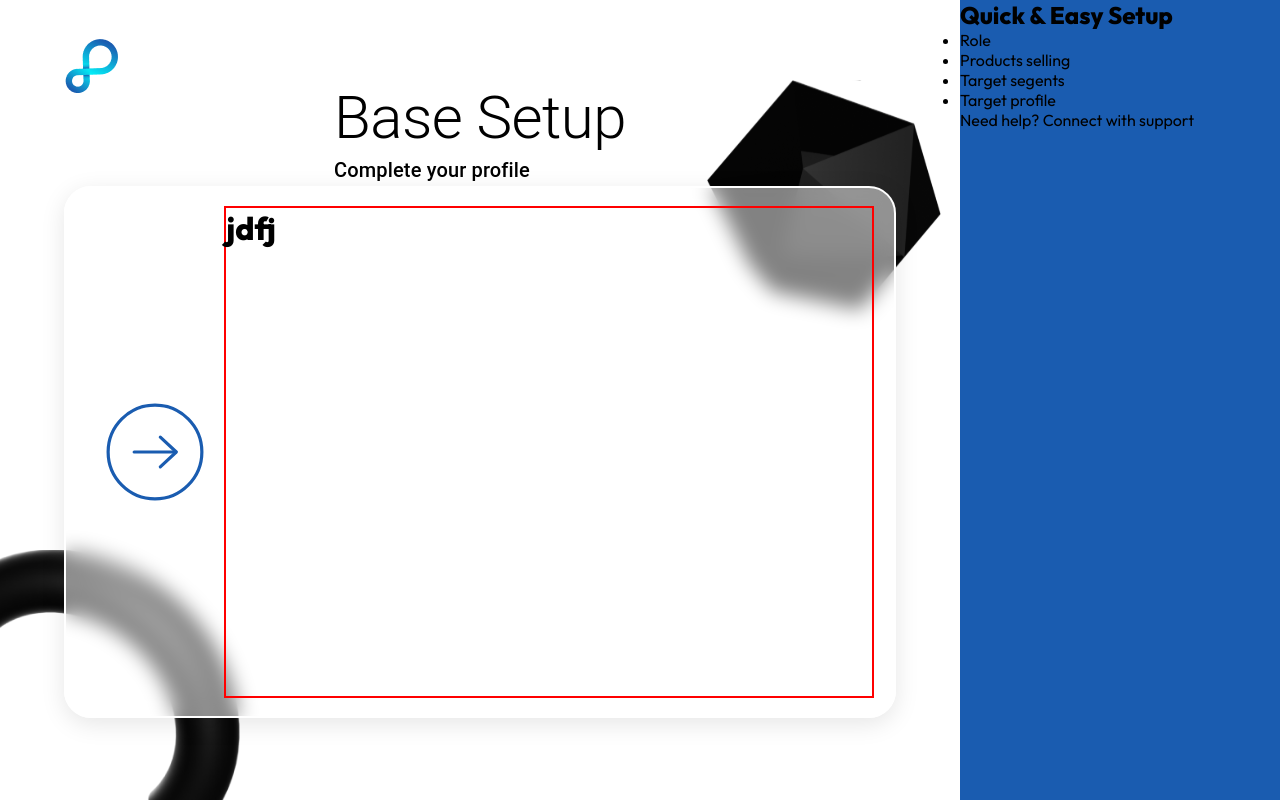
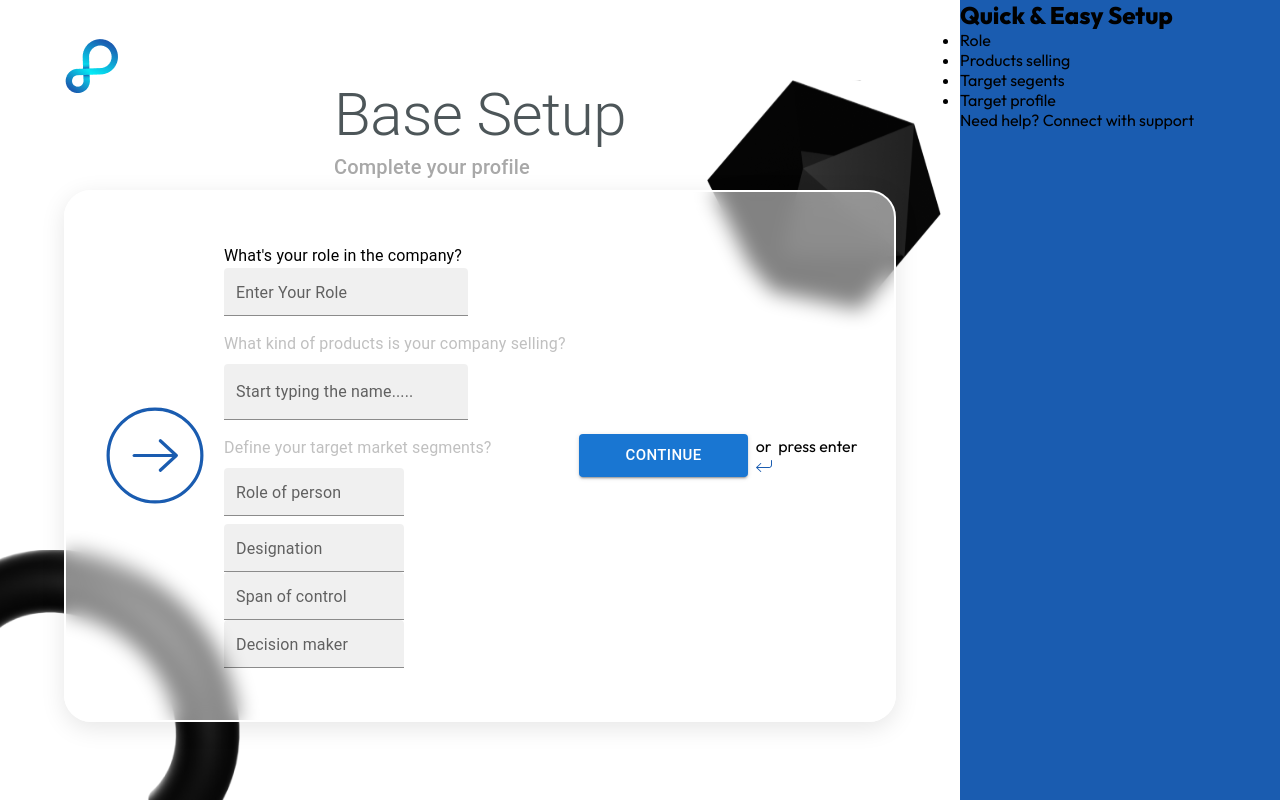
Before and after one commit to shehza-d/linkedin-prototype, a React (Create React App) app: page / in a window 1280 px wide. Built offline with nearby package versions, Linux system fonts and the light colour scheme.

Commit message:
base page made

```diff
--- a/src/pages/BaseSetupPages/BaseSetupBackground.jsx
+++ b/src/pages/BaseSetupPages/BaseSetupBackground.jsx
@@ -17,8 +17,8 @@ export default function BaseSetupBackground() {
         <div className={styles.leftSection}>
           <img src={diamond} className={styles.diamond} alt="" />
           <div className={styles.headings}>
-            <Typography variant="h2" align="left">Base Setup</Typography>
-            <Typography variant="h6" align="left">Complete your profile</Typography>
+            <Typography variant="h2" align="left" color={"#4D5659"}>Base Setup</Typography>
+            <Typography variant="h6" align="left" color={"#A8A8A8"} gutterBottom>Complete your profile</Typography>
           </div>
           <div className={styles.card}>
             <img src={arrow} className={styles.arrow} alt="" />
--- a/src/pages/BaseSetupPages/Setup1.jsx
+++ b/src/pages/BaseSetupPages/Setup1.jsx
@@ -1,10 +1,78 @@
+import Typography from "@mui/material/Typography";
 import styles from "../../styles/BasePages/setup1.module.css";
-
+import TextField from "@mui/material/TextField";
+import Button from "@mui/material/Button";
+import FormControlLabel from "@mui/material/FormControlLabel";
+import Checkbox from "@mui/material/Checkbox";
+import enterArrow from "../../assets/basePages/enterArrow.svg";
 export default function Setup1() {
   return (
     <>
       <div className={styles.container}>
-        <h1>jdfj</h1>
+        <div className={styles.form}>
+          <Typography>What's your role in the company?</Typography>
+          <TextField
+            id="filled-basic"
+            label="Enter Your Role"
+            variant="filled"
+            size="small"
+            sx={{ bgcolor: "#ffffffda", mb: 2 }}
+          />
+          <Typography sx={{ color: "#C0C0C0", mb: 1 }}>
+            What kind of products is your company selling?
+          </Typography>
+          <TextField
+            id="filled-basic"
+            label="Start typing the name....."
+            variant="filled"
+            sx={{ bgcolor: "#ffffffda", color: "red", mb: 2 }}
+          />
+
+          <Typography sx={{ color: "#C0C0C0", mb: 1 }}>
+            Define your target market segments?
+          </Typography>
+          <div className={styles.formOption1}>
+            <TextField
+              id="filled-basic"
+              label="Role of person"
+              variant="filled"
+              size="small"
+              sx={{ width: "180px", mr: 1, mb: 1 }}
+            />
+            <TextField
+              id="filled-basic"
+              label="Designation"
+              variant="filled"
+              size="small"
+              sx={{ width: "180px" }}
+            />
+          </div>
+          <div className={styles.formOption1}>
+            <TextField
+              id="filled-basic"
+              label="Span of control"
+              variant="filled"
+              size="small"
+              sx={{ width: "180px", mr: 1 }}
+            />
+            <TextField
+              id="filled-basic"
+              label="Decision maker"
+              variant="filled"
+              size="small"
+              sx={{ width: "180px" }}
+            />
+          </div>
+        </div>
+        <div className={styles.btn}>
+          <Button variant="contained" size="large" sx={{ pl: 6, pr: 6, mr: 1 }}>
+            Continue
+          </Button>
+          <div className={styles.pressEnter}>
+            or&nbsp;&nbsp;press enter&nbsp;&nbsp;
+            <img src={enterArrow} alt="" />
+          </div>
+        </div>
       </div>
     </>
   );
--- a/src/styles/BasePages/setup1.module.css
+++ b/src/styles/BasePages/setup1.module.css
@@ -1,5 +1,14 @@
 .container {
-  border: 2px solid red;
   width: 100%;
   height: 100%;
+  display: flex;
+  align-items: center;
+  justify-content: space-around;
 }
+.btn {
+    display: flex;
+    align-items: center;
+}
+
+.pressEnter {
+}
```
Also changed, not shown: src/assets/basePages/enterArrow.svg (added), src/styles/BaseSetupBackground.module.css (line endings or trailing spaces).
